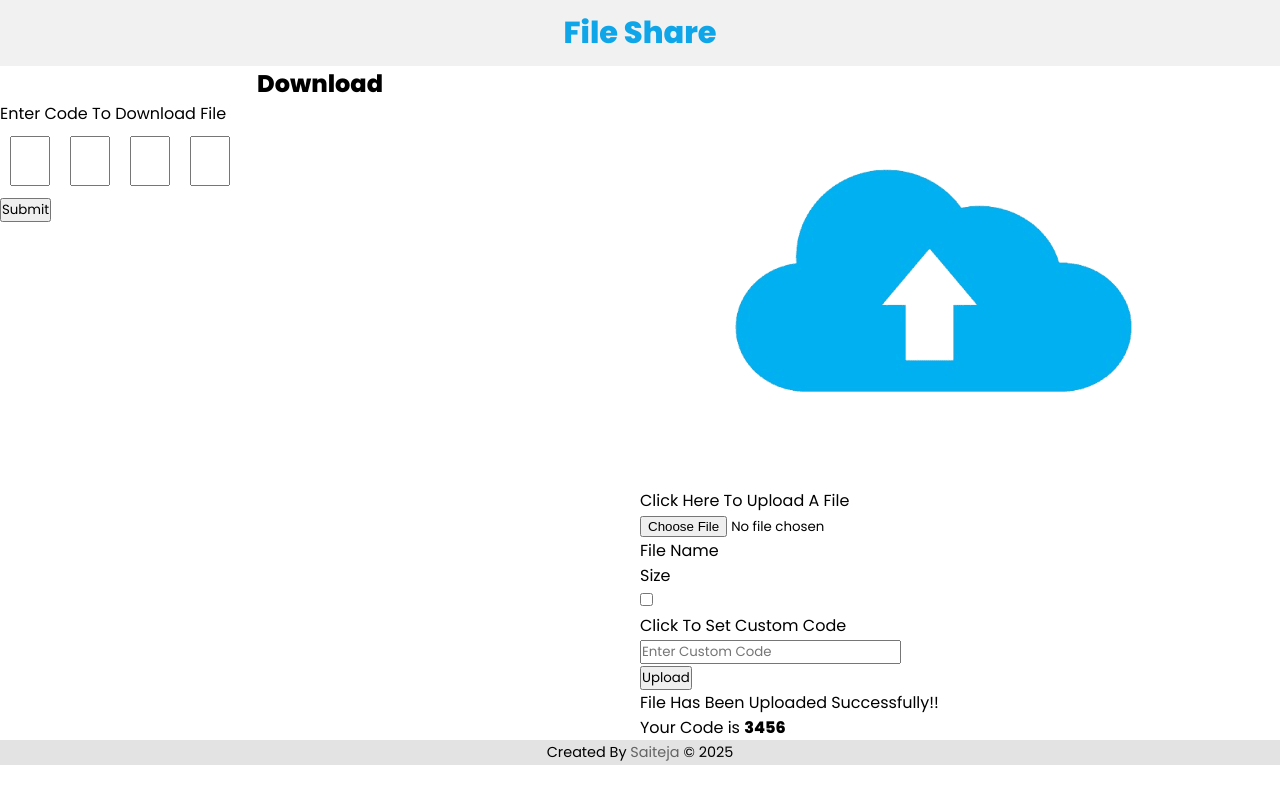
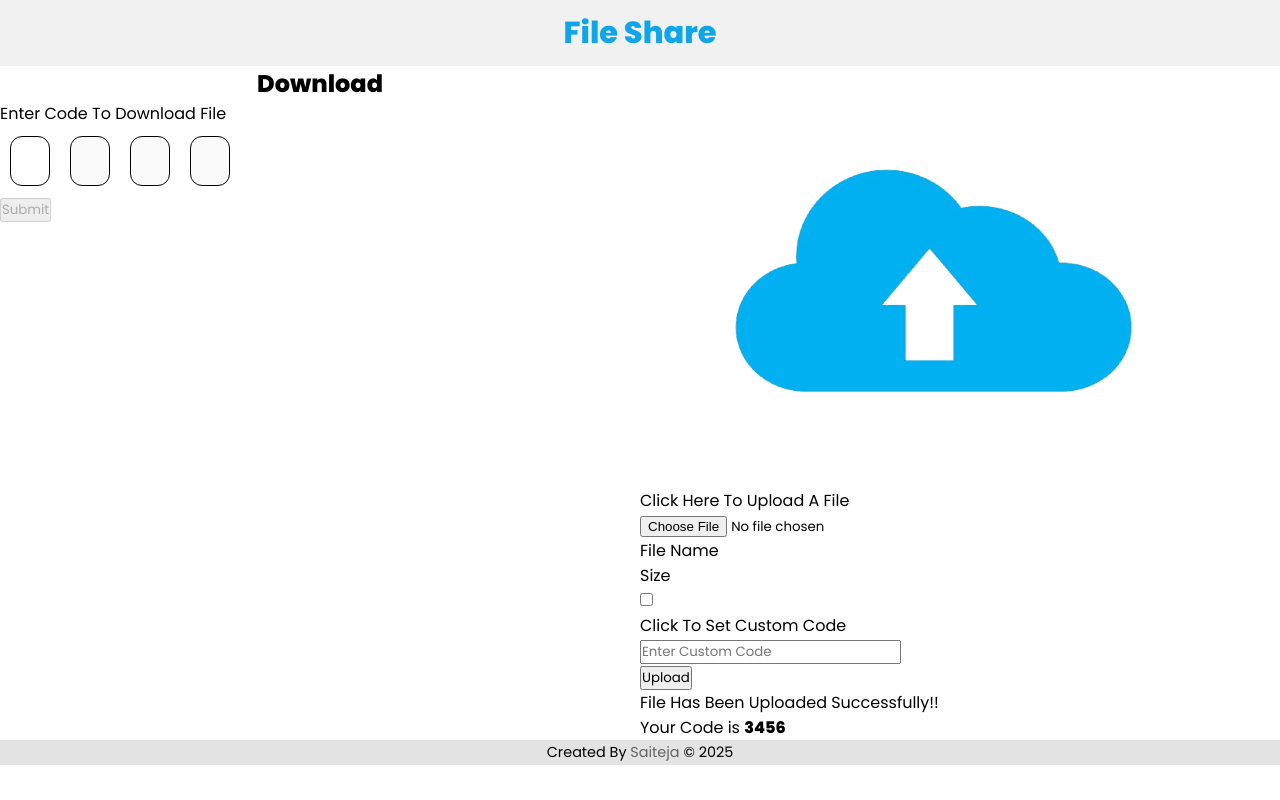
Before and after one commit to 22R01A05C9/Files-React, a React (Vite) app: page / in a window 1280 px wide. Built offline with nearby package versions, Linux system fonts and the light colour scheme.

Commit message:
added code input in download

```diff
--- /dev/null
+++ b/src/components/cinput.jsx
@@ -0,0 +1,44 @@
+function Cinput(){
+    const inp = (e)=>{
+        document.querySelector(".download .submit button").disabled = true
+        let value = e.target.value.trim()
+        let length = value.length
+        if(length == 0) return;
+        if(length > 1){
+            e.target.value = value.slice(length-1,length)
+        }
+        let next = e.target.nextSibling
+        if(next){
+            e.target.disabled = true
+            next.disabled = false
+            next.focus()
+        }else{
+            document.querySelector(".download .submit button").disabled = false
+        }
+    }
+    const kdown = (e)=>{
+        if(e.key == "Backspace"){
+            document.querySelector(".download .submit button").disabled = true
+            if(e.target.value){
+                e.target.value="";
+                return;
+            }
+            let prev = e.target.previousSibling
+            if(prev){
+                e.target.disabled = true
+                prev.disabled = false
+                prev.focus()
+            }
+        }
+    }
+    return(
+        <div className="dinput">
+            <input type="number" name="i1" onInput={inp} onKeyDown={kdown}/>
+            <input type="number" name="i2" onInput={inp} onKeyDown={kdown} disabled/>
+            <input type="number" name="i3" onInput={inp} onKeyDown={kdown} disabled/>
+            <input type="number" name="i4" onInput={inp} onKeyDown={kdown} disabled/>
+        </div>
+    )
+}
+
+export default Cinput
--- a/src/components/download/download.css
+++ b/src/components/download/download.css
@@ -12,4 +12,8 @@
     width: 40px;
     height: 50px;
     margin: 10px;
+    border-radius: 12px;
+    border: 1px solid black;
+    font-size: 1.5rem;
+    text-align: center;
 }
--- a/src/components/download/download.jsx
+++ b/src/components/download/download.jsx
@@ -1,18 +1,13 @@
 import "./download.css"
-
+import Cinput from "../cinput"
 function Download(){
     return(
         <div className="download">
             <h3>Download</h3>
             <p>Enter Code To Download File</p>
-            <div className="dinput">
-                <input type="number" />
-                <input type="number" />
-                <input type="number" />
-                <input type="number" />
-            </div>
+            <Cinput />
             <div className="submit">
-                <button>Submit</button>
+                <button disabled>Submit</button>
             </div>
         </div>
     )
```
